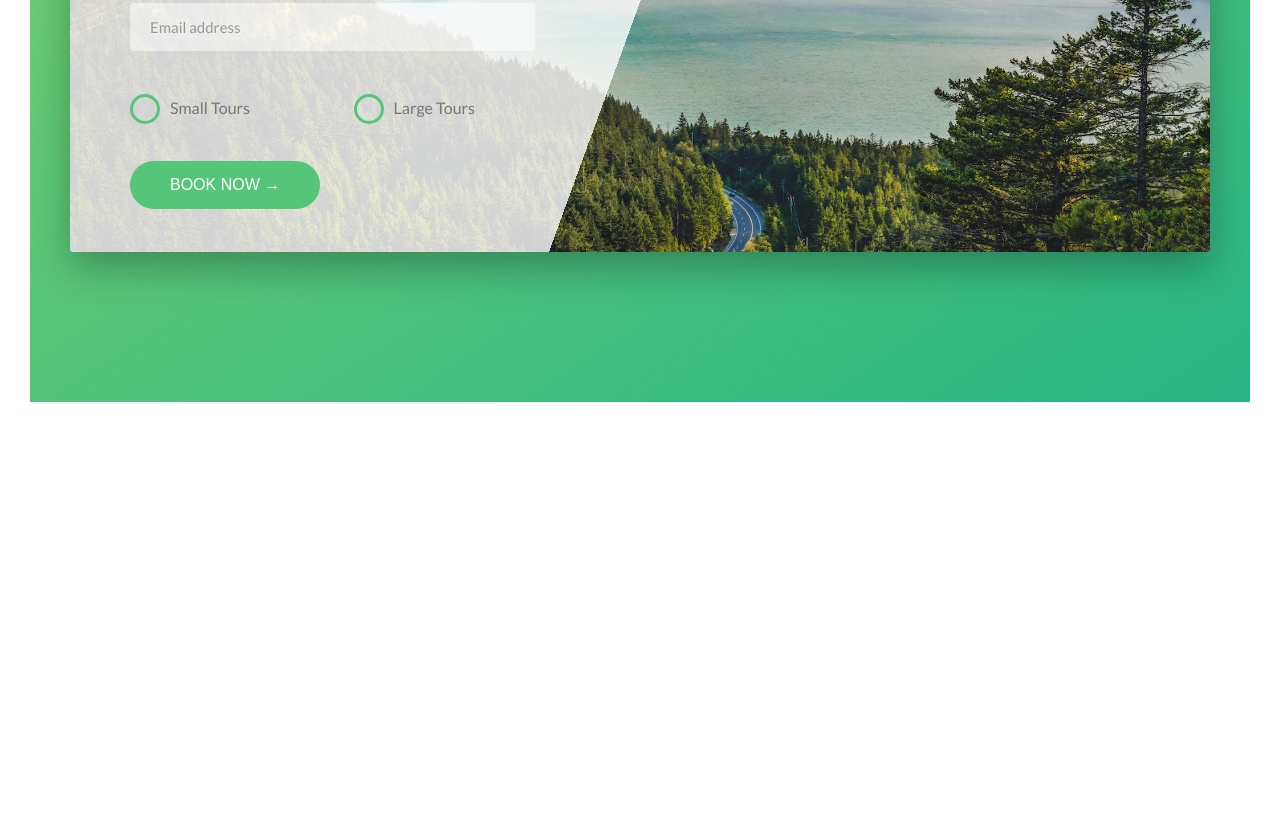
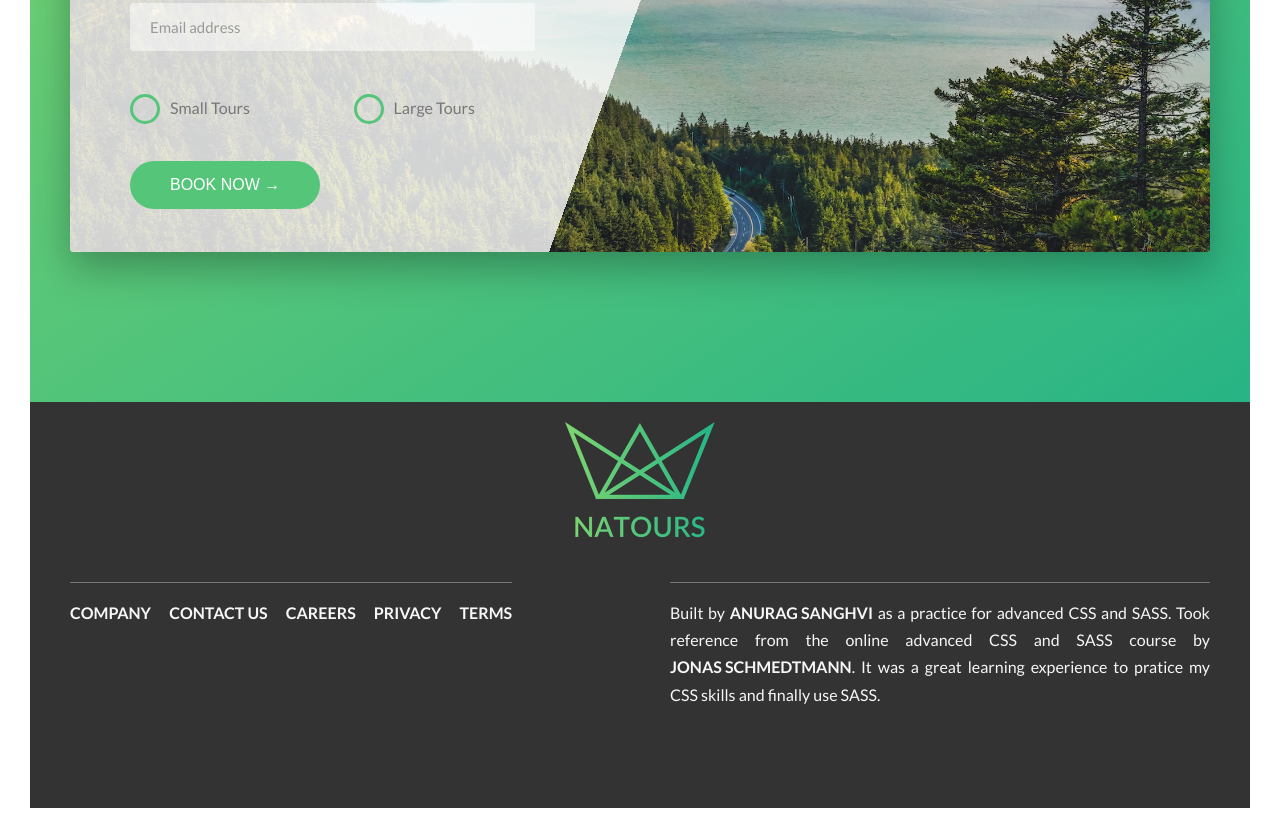
Before and after one commit to MaverickCreative/NatoursProject, a website: page index.html in a window 1280 px wide. Shown: the part 4806-5644 px from the top of the page. Before the commit the page ends 5238 px from the top, so only its background shows below. Drawn offline with Linux system fonts and the light colour scheme.

Commit message:
Added Footer

```diff
--- a/index.html
+++ b/index.html
@@ -350,5 +350,47 @@
         </div>
       </section>
     </main>
+    <footer class="footer">
+      <div class="footer__logo-box">
+        <img
+          src="./img/logo-green-2x.png"
+          alt="Full logo"
+          class="footer__logo"
+        />
+      </div>
+      <div class="row">
+        <div class="col-1-of-2">
+          <div class="footer__navigation">
+            <ul class="footer__list">
+              <li class="footer__item">
+                <a href="#" class="footer__link">Company</a>
+              </li>
+              <li class="footer__item">
+                <a href="#" class="footer__link">Contact US</a>
+              </li>
+              <li class="footer__item">
+                <a href="#" class="footer__link">Careers</a>
+              </li>
+              <li class="footer__item">
+                <a href="#" class="footer__link">Privacy</a>
+              </li>
+              <li class="footer__item">
+                <a href="#" class="footer__link">Terms</a>
+              </li>
+            </ul>
+          </div>
+        </div>
+        <div class="col-1-of-2">
+          <p class="footer__copyright">
+            Built by <a href="#" class="footer__link">Anurag Sanghvi</a> as a
+            practice for advanced CSS and SASS. Took reference from the online
+            advanced CSS and SASS course by
+            <a href="#" class="footer__link">Jonas Schmedtmann</a>. It was a
+            great learning experience to pratice my CSS skills and finally use
+            SASS.
+          </p>
+        </div>
+      </div>
+    </footer>
   </body>
 </html>
--- a/sass/abstracts/_variables.scss
+++ b/sass/abstracts/_variables.scss
@@ -12,7 +12,9 @@ $color-tertiary-dark: #5643fa;
 
 $color-grey-dark: #777;
 $color-grey-dark-2: #999;
+$color-grey-dark-3: #333;
 $color-grey-light-1: #f7f7f7;
+$color-grey-light-2: #eee;
 $color-white: white;
 $color-black: #000;
 
--- /dev/null
+++ b/sass/components/_footer.scss
@@ -0,0 +1,65 @@
+.footer {
+  background-color: $color-grey-dark-3;
+  padding: 10rem 0;
+  position: relative;
+
+  &__logo-box {
+    margin-bottom: 8rem;
+  }
+
+  &__logo {
+    width: 15rem;
+    height: auto;
+    position: absolute;
+    top: 2rem;
+    left: 50%;
+    transform: translate(-50%, 0%);
+  }
+
+  &__navigation {
+    border-top: 1px solid $color-grey-dark;
+    padding-top: 1.6rem;
+    display: inline-block;
+  }
+
+  &__list {
+    clear: both;
+    list-style: none;
+  }
+
+  &__item {
+    display: inline-block;
+    &:not(:last-child) {
+      margin-right: 1.5rem;
+    }
+  }
+
+  &__link {
+    transition: all 0.2s ease;
+    &:link,
+    &:visited {
+      color: $color-grey-light-1;
+      background-color: $color-grey-dark-3;
+      text-decoration: none;
+      text-transform: uppercase;
+      font-size: 1.6rem;
+      font-weight: 700;
+      display: inline-block;
+    }
+
+    &:hover,
+    &:active {
+      color: $color-primary;
+      box-shadow: 0 1rem 2rem rgba($color-black, 0.4);
+      transform: rotate(5deg) scale(1.3);
+    }
+  }
+
+  &__copyright {
+    text-align: justify;
+    color: $color-grey-light-1;
+    border-top: 1px solid $color-grey-dark;
+    padding-top: 1.6rem;
+    display: inline-block;
+  }
+}
--- a/sass/main.scss
+++ b/sass/main.scss
@@ -13,6 +13,7 @@
 @import "components/composition";
 @import "components/featurebox";
 @import "components/form";
+@import "components/footer";
 @import "components/stories";
 
 @import "pages/home";
```
Also changed, not shown: css/style.css.
